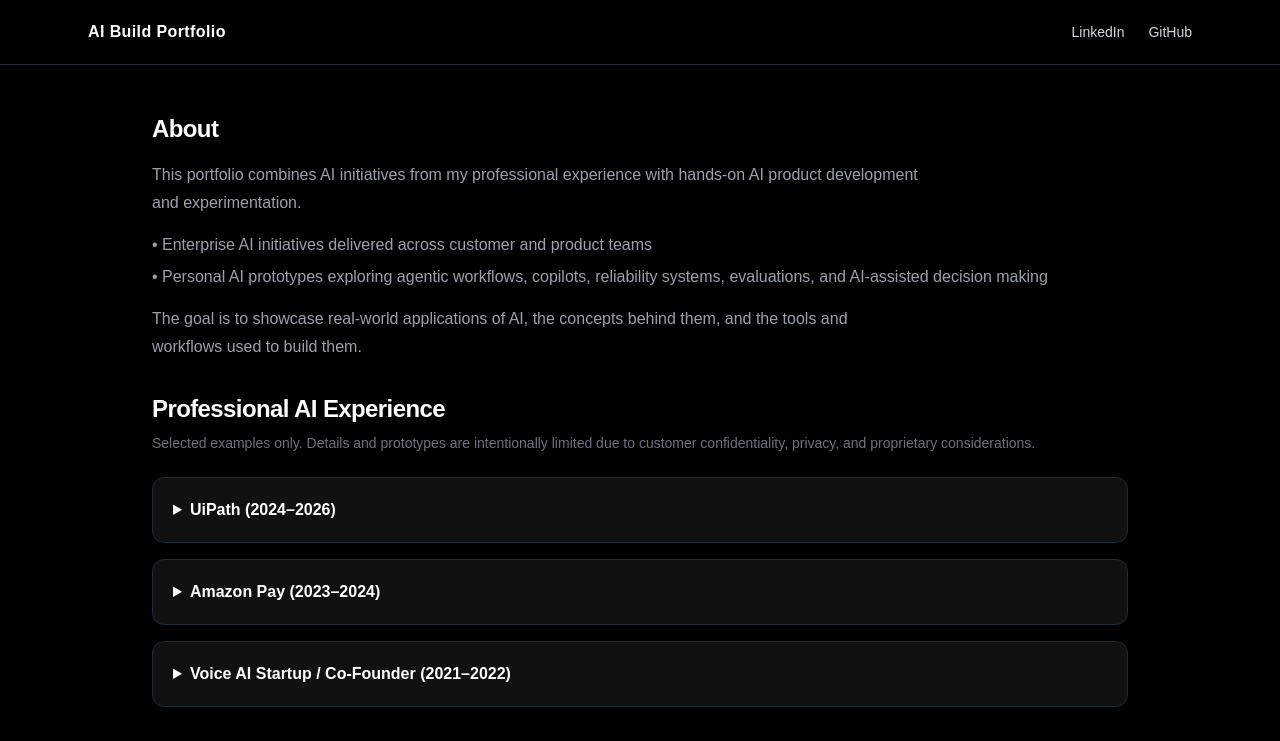
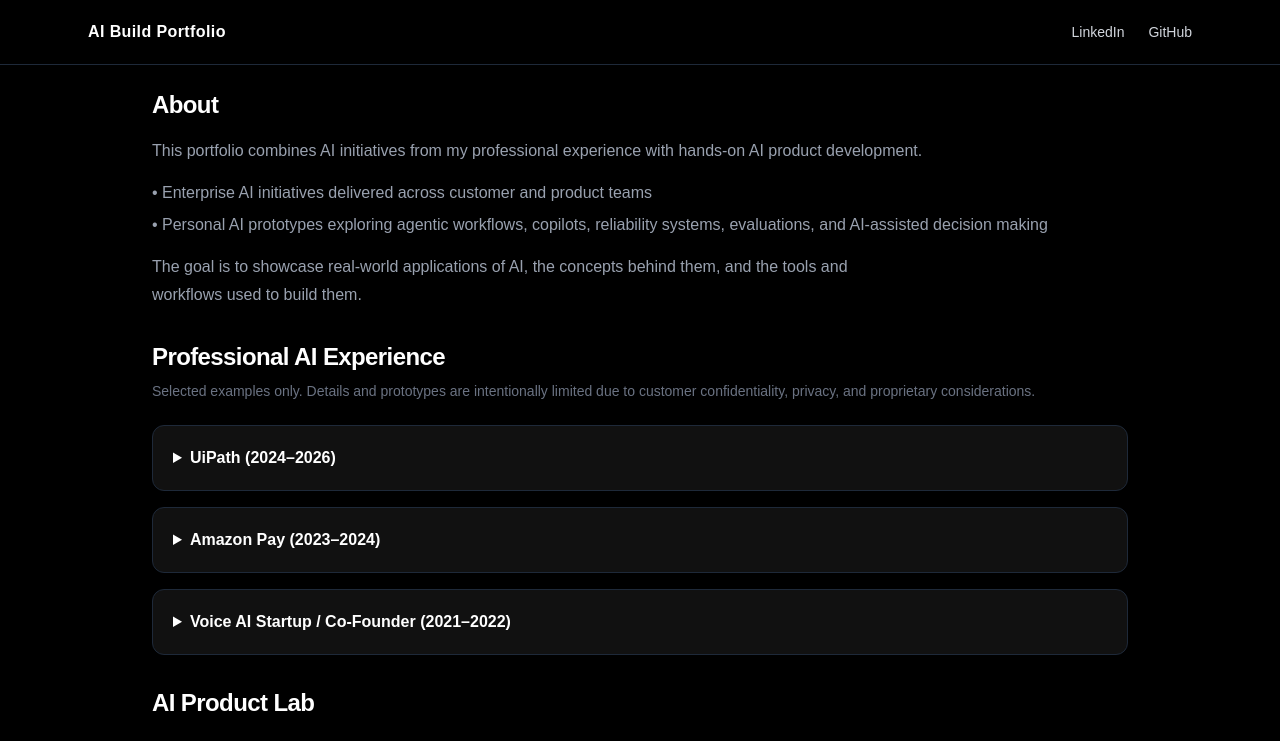
Before and after one commit to neeli-kumar-3/ai-product-lab, a Next.js app: page / in a window 1280 px wide. Shown: the top 741 px of the page. Built offline with nearby package versions, Linux system fonts and the light colour scheme.

Commit message:
Refine homepage layout and spacing

```diff
--- a/app/page.tsx
+++ b/app/page.tsx
@@ -7,13 +7,13 @@ export default function Home() {
       <Navbar />
 
       {/* About */}
-<section className="mx-auto max-w-5xl px-6 pt-12 pb-8">
+<section className="mx-auto max-w-5xl px-6 pt-6 pb-8">
   <h2 className="text-2xl font-semibold tracking-tight">
     About
   </h2>
 
-  <p className="mt-4 max-w-3xl text-base leading-7 text-gray-400">
-  This portfolio combines AI initiatives from my professional experience with hands-on AI product development and experimentation.
+  <p className="mt-4 max-w-4xl text-base leading-7 text-gray-400">
+  This portfolio combines AI initiatives from my professional experience with hands-on AI product development.
   </p>
 
   <ul className="mt-4 space-y-2 text-gray-400">
```
